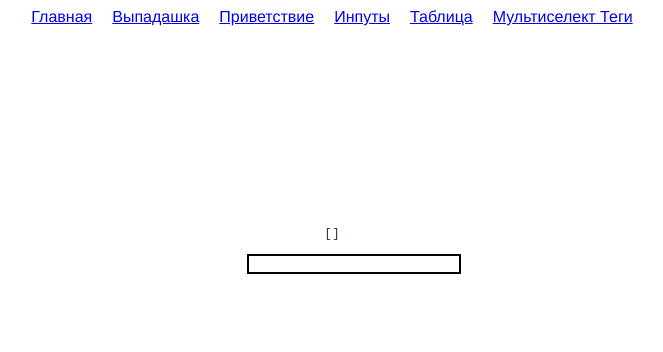
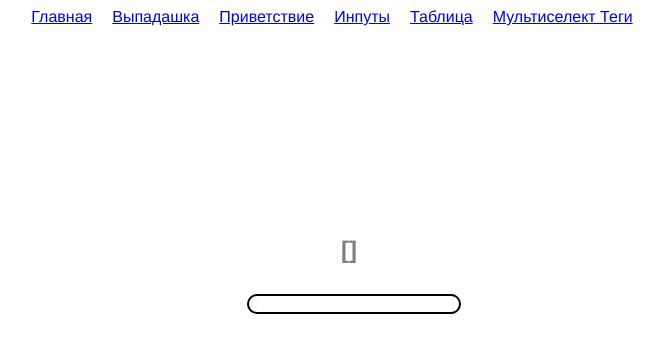
Before and after one commit to Vladimir-Polyakoff/lib-components, a Vue app: page /multiselect-tags in a window 1280 px wide. Shown: the top 352 px of the page, without its empty margins (308-971 px from the left). Built offline with nearby package versions, Linux system fonts and the light colour scheme.

Commit message:
cosmetics

```diff
--- a/src/components/MultiselectTags.vue
+++ b/src/components/MultiselectTags.vue
@@ -84,6 +84,17 @@ export default {
         display: inline-block;
         &:hover {
           color: white;
+          scale: 1.1;
+          animation: close 1s linear;
+
+          @keyframes close {
+            0% {
+              transform: rotate(45deg);
+            }
+            100% {
+              transform: rotate(225deg);
+            }
+          }
         }
       }
     }
@@ -97,9 +108,11 @@ export default {
       padding-top: 4px;
       &.selected:hover{
         color: red;
+        font-weight: 600;
       }
       &:hover {
         color: blue;
+        font-weight: 600;
       }
     }
     &__title {
@@ -110,10 +123,12 @@ export default {
       font-size: 18px;
       font-weight: 700;
       border-width: 2px;
+      border-radius: 10px;
     }
   }
   .selected {
     color: green;
+    font-weight: 600;
   }
 </style>
 
--- a/src/pages/MultiselectTagsPage.vue
+++ b/src/pages/MultiselectTagsPage.vue
@@ -13,15 +13,15 @@ export default {
       list: [
         {
           id: 1,
-          title: 'Name'
+          title: 'JavaScript'
         },
         {
           id: 2,
-          title: 'Username'
+          title: 'Vue js'
         },
         {
           id: 3,
-          title: 'Email'
+          title: 'html/css'
         }
       ],
       list2: ['all', 'Name', 'Username', 'Email'],
@@ -40,12 +40,21 @@ export default {
   .multiselect-tags {
     margin:0 auto;
   }
+  .pre {
+    padding: 10px;
+    text-align: center;
+    margin-left: 34px;
+    margin-bottom: 20px;
+    font-size: 24px;
+    font-weight: 600;
+    color: rgb(127, 125, 125);
+  }
 </style>
 
 <template>
   <div>
     <div class="header">
-      <pre>{{ selectedList }}</pre>
+      <div class="pre">{{ selectedList }}</div>
       <div class="multiselect-tags">
         <MultiselectTags
           ref="MultiselectTags"
```
Lines whose indentation alone changed are shown as unchanged.
